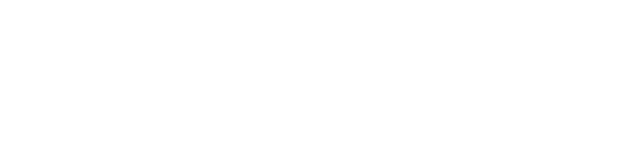
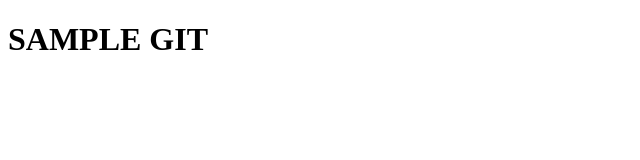
Before and after one commit to rome480/GITTUTORIAL, a plain HTML site: page index.html in a window 1280 px wide. Shown: the whole page, without its empty margins (0-640 px from the left). Drawn offline with Linux system fonts and the light colour scheme.

Commit message:
added body on index.html and new home.index

```diff
--- a/index.html
+++ b/index.html
@@ -7,6 +7,8 @@
     <title>GIT TUTORIAL</title>
 </head>
 <body>
-
+        <body>
+            <h1>SAMPLE GIT  </h1>
+        </body>
 </body>
 </html>
```
Also changed, not shown: 1 other file.
